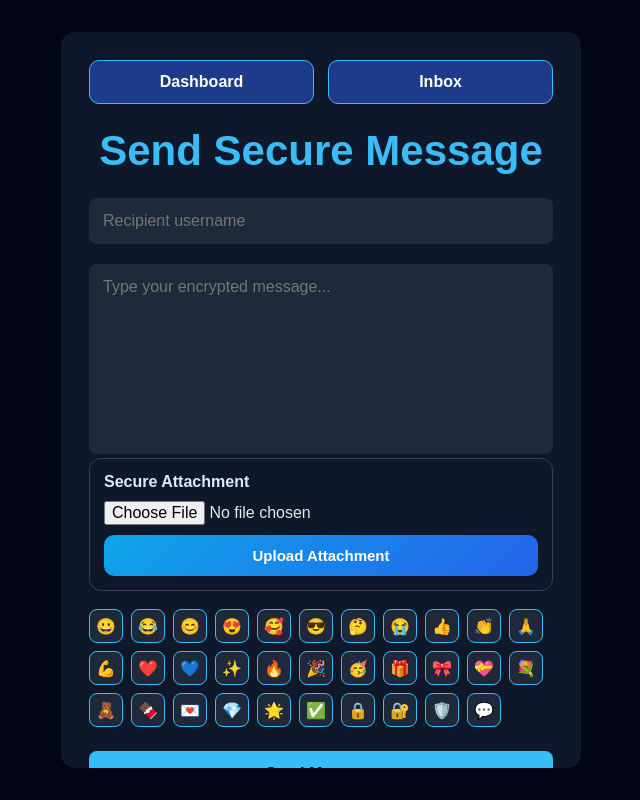
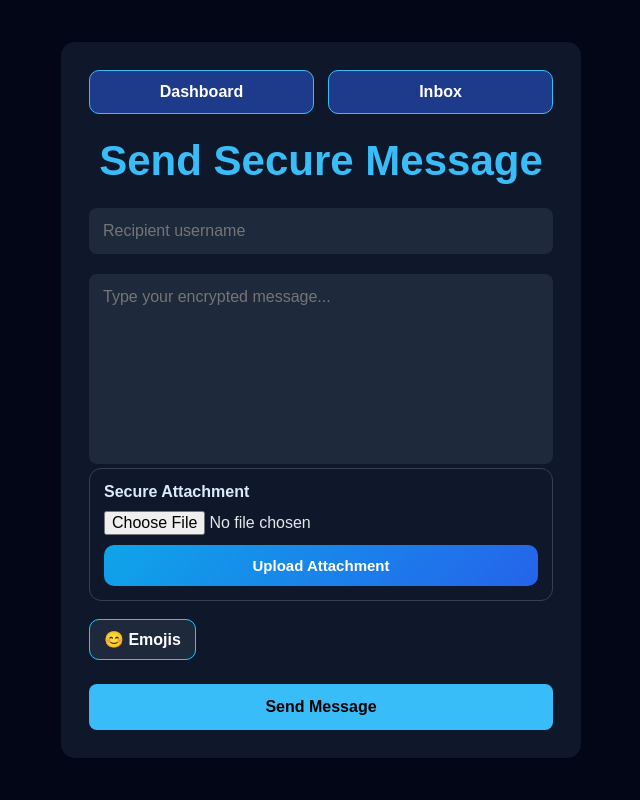
Before and after one commit to ThereseK02/secure-messaging-platform, a React (Vite) app in the folder secure-messaging-frontend/: page /send in a window 1280 px wide. Shown: the whole page, without its empty margins (319-959 px from the left). Built offline with nearby package versions, Linux system fonts and the light colour scheme; sample sign-in values are in the browser's storage.

Commit message:
Refine attachment upload reset and emoji panel

```diff
--- a/secure-messaging-frontend/src/pages/SendMessage.jsx
+++ b/secure-messaging-frontend/src/pages/SendMessage.jsx
@@ -1,4 +1,4 @@
-import { useState } from "react";
+import { useRef, useState } from "react";
 import { useNavigate } from "react-router-dom";
 import api from "../services/api";
 
@@ -8,7 +8,10 @@ export default function SendMessage() {
     const [message, setMessage] = useState("");
     const [selectedFile, setSelectedFile] = useState(null);
     const [isUploadingAttachment, setIsUploadingAttachment] = useState(false);
+    const [showEmojiPanel, setShowEmojiPanel] = useState(false);
     const [notification, setNotification] = useState(null);
+    const fileInputRef = useRef(null);
+
     const emojiOptions = [
         "😀", "😂", "😊", "😍", "🥰", "😎", "🤔", "😭",
         "👍", "👏", "🙏", "💪", "❤️", "💙", "✨", "🔥",
@@ -17,7 +20,9 @@ export default function SendMessage() {
     ];
 
     function addEmoji(emoji) {
-        setMessage((currentMessage) => `${currentMessage}${emoji}`);
+        setMessage((currentMessage) =>
+            `${currentMessage}${emoji}`);
+        setShowEmojiPanel(false);
     }
     function showNotification(type, text) {
         setNotification({ type, text });
@@ -78,6 +83,11 @@ export default function SendMessage() {
             await api.post("/api/attachments/upload", formData);
 
             setSelectedFile(null);
+
+            if (fileInputRef.current) {
+                fileInputRef.current.value = "";
+            }
+
             showNotification("success", "Attachment uploaded securely");
 
         } catch (error) {
@@ -248,6 +258,7 @@ export default function SendMessage() {
                     </label>
 
                     <input
+                        ref={fileInputRef}
                         type="file"
                         onChange={(e) => setSelectedFile(e.target.files[0])}
                         style={{
@@ -290,12 +301,37 @@ export default function SendMessage() {
                         {isUploadingAttachment ? "Uploading..." : "Upload Attachment"}
                     </button>
                 </div>
+
+                <div style={{ marginTop: "14px" }}>
+                    <button
+                        type="button"
+                        onClick={() => setShowEmojiPanel(!showEmojiPanel)}
+                        style={{
+                            padding: "10px 14px",
+                            borderRadius: "10px",
+                            border: "1px solid #38bdf8",
+                            backgroundColor: "#1e293b",
+                            color: "#ffffff",
+                            cursor: "pointer",
+                            fontWeight: "bold"
+                        }}
+                    >
+                        😊 Emojis
+                    </button>
+
+                    {showEmojiPanel && (
                         <div
                             style={{
                                 display: "flex",
                                 gap: "8px",
-                        marginTop: "14px",
-                        flexWrap: "wrap"
+                                marginTop: "12px",
+                                flexWrap: "wrap",
+                                maxHeight: "120px",
+                                overflowY: "auto",
+                                padding: "10px",
+                                borderRadius: "10px",
+                                border: "1px solid #334155",
+                                backgroundColor: "#0f172a"
                             }}
                         >
                             {emojiOptions.map((emoji) => (
@@ -317,6 +353,8 @@ export default function SendMessage() {
                                 </button>
                             ))}
                         </div>
+                    )}
+                </div>
                 <button
                     onClick={handleSend}
                     style={{
```
Lines whose indentation alone changed are shown as unchanged.
